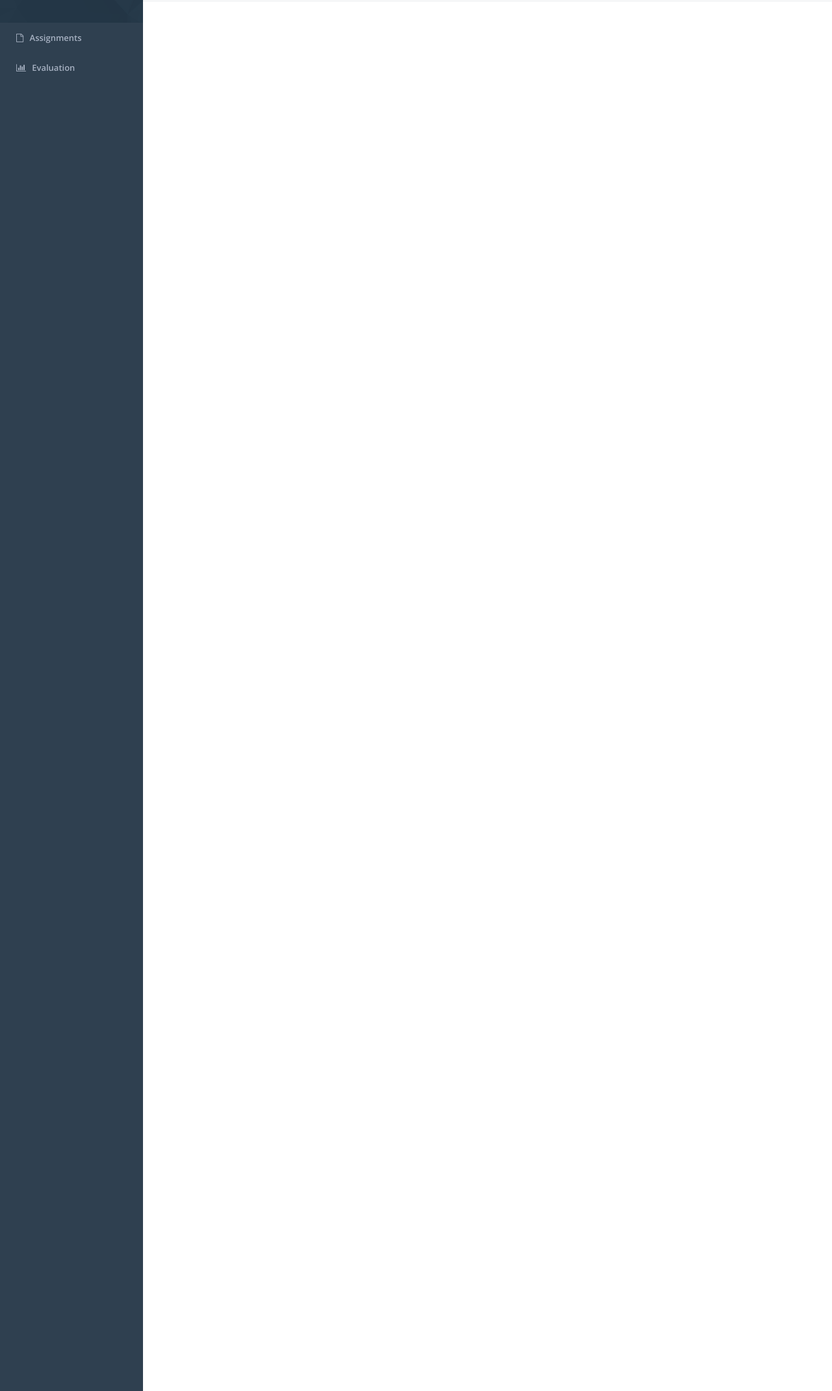
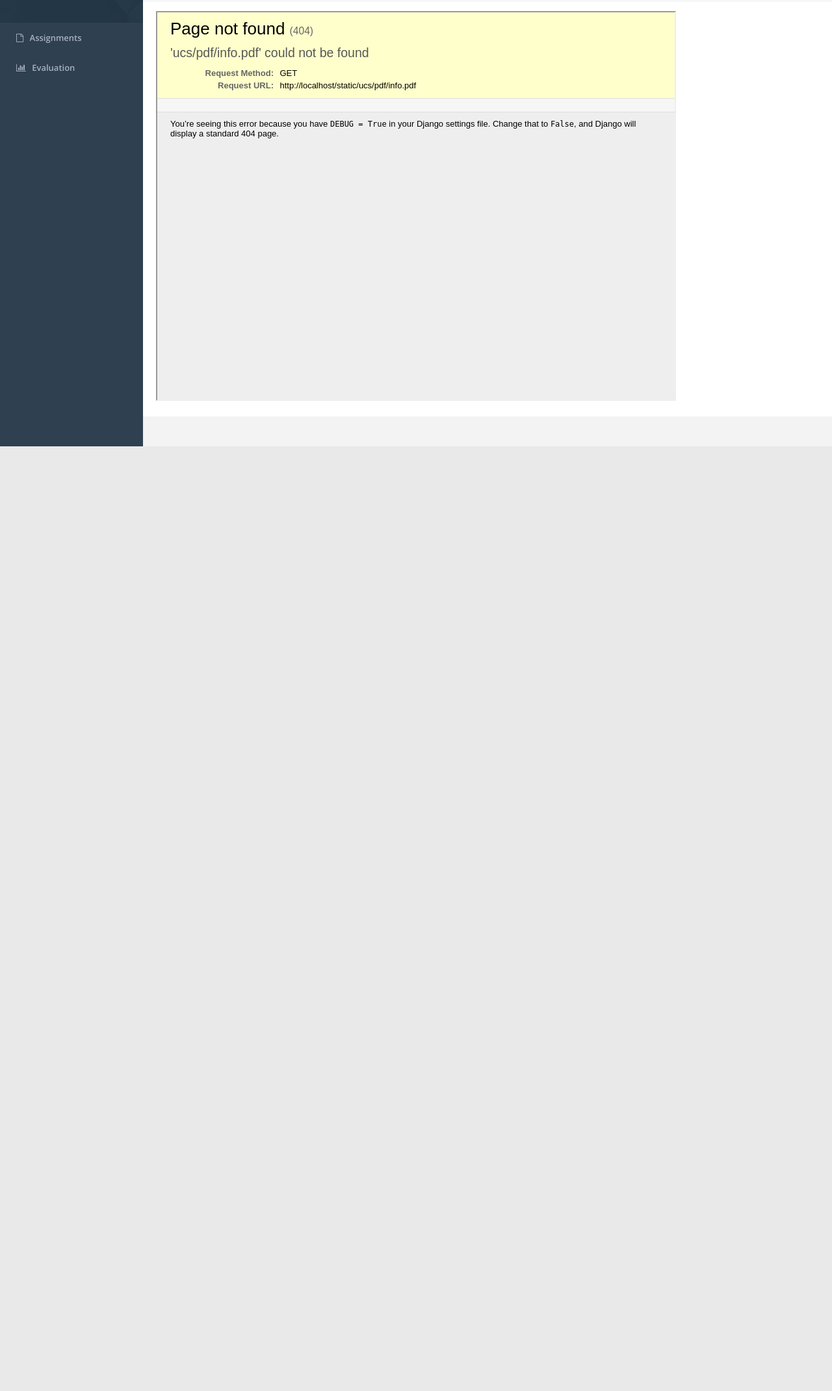
Before and after one commit to parul16101/temp4, a Django app: page /info_page/ in a window 1280 px wide. Shown: the part 113-2254 px from the top of the page at 65% size. After the commit the page ends 800 px from the top, so only its background shows below. Run offline with Django 3.2, Linux system fonts and the light colour scheme; some libraries are stand-ins or nearby versions.

Commit message:
Add info page

```diff
--- a/ucs/templates/ucs/info_page.html
+++ b/ucs/templates/ucs/info_page.html
@@ -6,17 +6,18 @@
 		<h3><strong>This is an information page</strong></h3>
 	</div>
 	<div class="ibox-content">
-		<embed src="" width=800px height=2100px>
+		<!-- <embed src="http://pe-mcv-db.engr.tamu.edu/static/ucs/pdf/info.pdf" width="1024" height="1280"> -->
+		<iframe src="{% static 'ucs/pdf/info.pdf' %}" width="800px" height="600px"></iframe>
 	</div>
 </div>
 {% endblock %}
 
 {% block jsPart %}
 <!-- Mainly scripts -->
-<script src="{% static 'ucs/js/jquery-2.1.1.js'%}"></script>
-<script src="{% static 'ucs/js/bootstrap.min.js'%}"></script>
-<script src="{% static 'ucs/js/plugins/metisMenu/jquery.metisMenu.js'%}"></script>
-<script src="{% static 'ucs/js/plugins/slimscroll/jquery.slimscroll.min.js'%}"></script>
+<script src="{% static 'ucs/js/jquery-2.1.1.js' %}"></script>
+<script src="{% static 'ucs/js/bootstrap.min.js' %}"></script>
+<script src="{% static 'ucs/js/plugins/metisMenu/jquery.metisMenu.js' %}"></script>
+<script src="{% static 'ucs/js/plugins/slimscroll/jquery.slimscroll.min.js' %}"></script>
 
 <!-- Custom and plugin javascript -->
 <script src="{% static 'ucs/js/inspinia.js' %}"></script>
```
